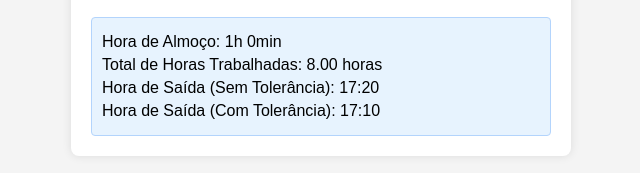
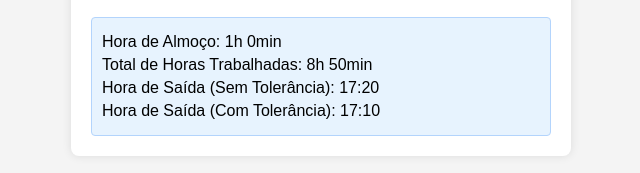
Before and after one commit to lucasuniverse/calculadoradehora, a plain HTML site: page index.html in a window 1280 px wide. Both pictures are taken after a click on the button "Calcular Saída da Tarde". Shown: the part 606-779 px from the top of the page, 319-959 px from the left. Drawn offline with Linux system fonts and the light colour scheme.

Commit message:
Add files via upload

```diff
--- a/index.html
+++ b/index.html
@@ -169,11 +169,17 @@
         const endHoursWithTolerance = String(endTimeWithTolerance.getHours()).padStart(2, '0');
         const endMinutesWithTolerance = String(endTimeWithTolerance.getMinutes()).padStart(2, '0');
 
-        const totalWorkedHours = (morningDuration + remainingTime) / 60; // in hours
+        // Calculate total worked hours
+        const afternoonEndTime = new Date(`1970-01-01T${endHours}:${endMinutes}:00`);
+        const afternoonDuration = (afternoonEndTime - afternoonStartTime) / (1000 * 60); // in minutes
+        const totalWorkedMinutes = morningDuration + afternoonDuration;
+
+        const totalWorkedHours = Math.floor(totalWorkedMinutes / 60);
+        const totalWorkedMinutesRemainder = totalWorkedMinutes % 60;
 
         document.getElementById('info-text').innerHTML = `
             <p>Hora de Almoço: ${Math.floor(actualLunchDuration / 60)}h ${actualLunchDuration % 60}min</p>
-            <p>Total de Horas Trabalhadas: ${totalWorkedHours.toFixed(2)} horas</p>
+            <p>Total de Horas Trabalhadas: ${totalWorkedHours}h ${totalWorkedMinutesRemainder}min</p>
             <p>Hora de Saída (Sem Tolerância): ${endHours}:${endMinutes}</p>
             <p>Hora de Saída (Com Tolerância): ${endHoursWithTolerance}:${endMinutesWithTolerance}</p>
         `;
```
